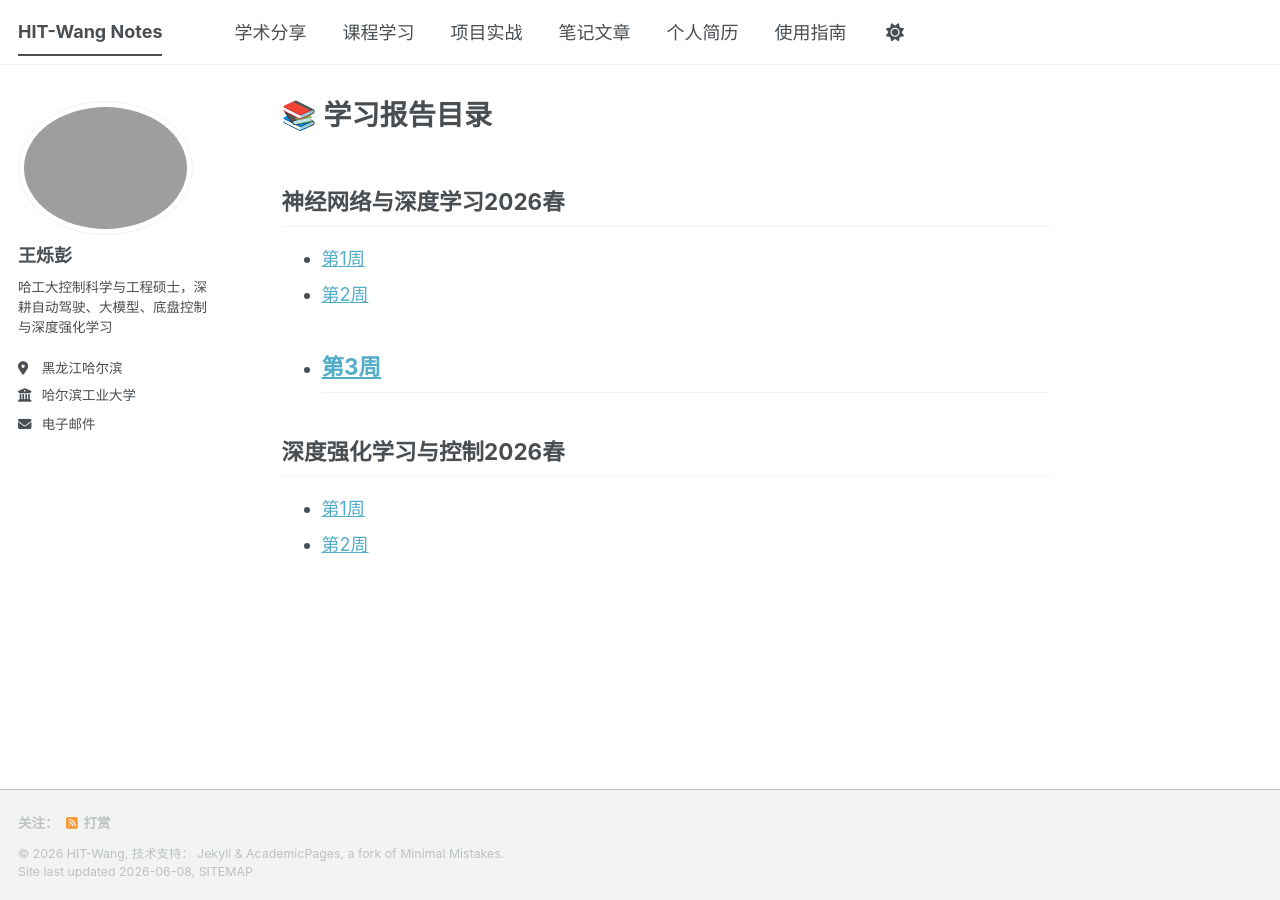
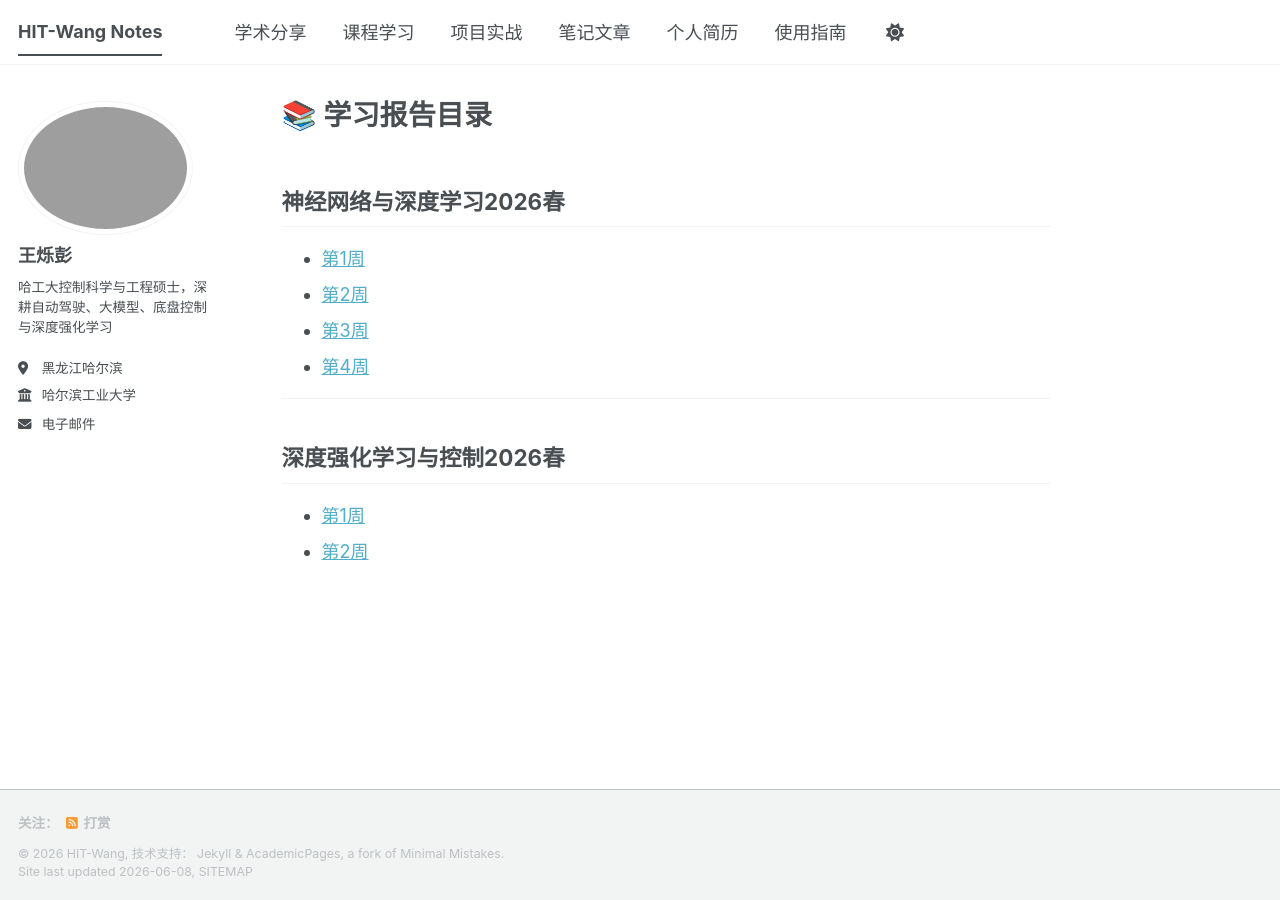
Before and after one commit to HITWang-tech/HITWang-tech.github.io, a Jekyll site: the page built from _pages/about.md, in a window 1280 px wide. Built offline with Jekyll 4.4.1, drawn with Linux system fonts in a browser that asks for light colours; a script bundle is joined from its source files by our own code; library files that are not in the unit come from our copies.

Commit message:
Update about.md

```diff
--- a/_pages/about.md
+++ b/_pages/about.md
@@ -10,6 +10,8 @@ redirect_from:
 - [第1周](https://hitwang-tech.github.io/teaching/DL-Week1)
 - [第2周](https://hitwang-tech.github.io/teaching/DL-Week2)
 - [第3周](https://hitwang-tech.github.io/teaching/DL-Week3)
+- [第4周](https://hitwang-tech.github.io/teaching/DL-Week4)
+
 ---
 
 ## 深度强化学习与控制2026春
```
